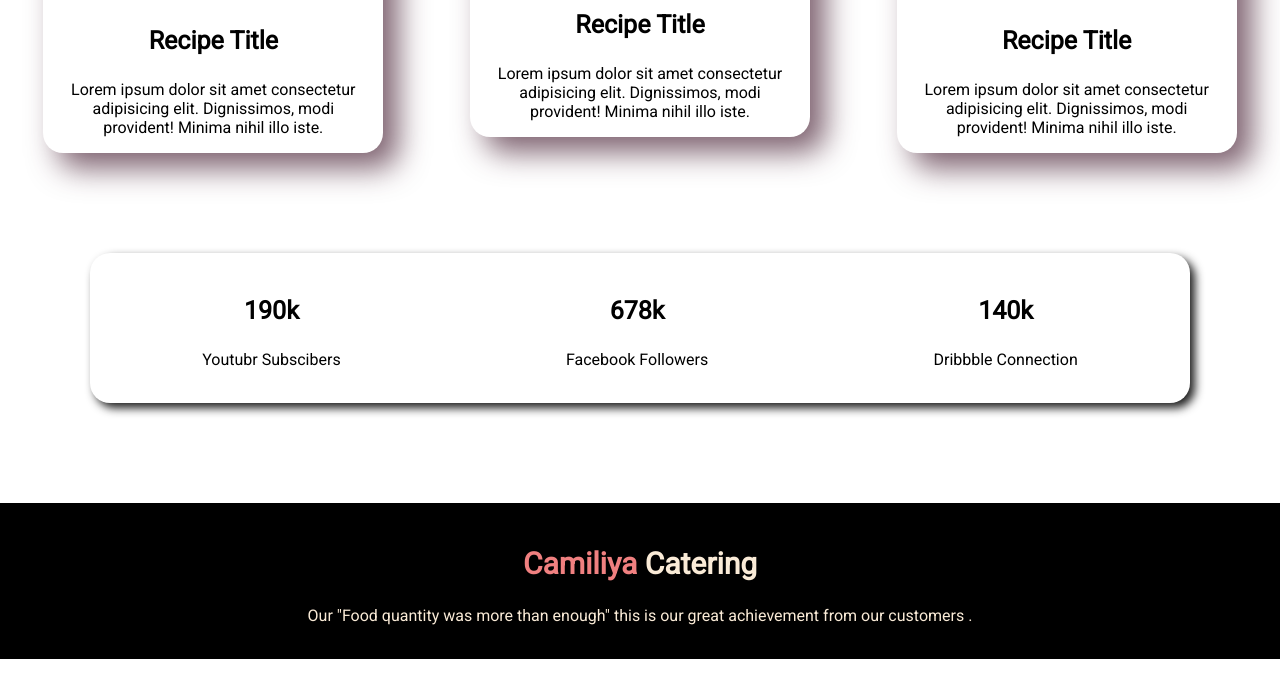
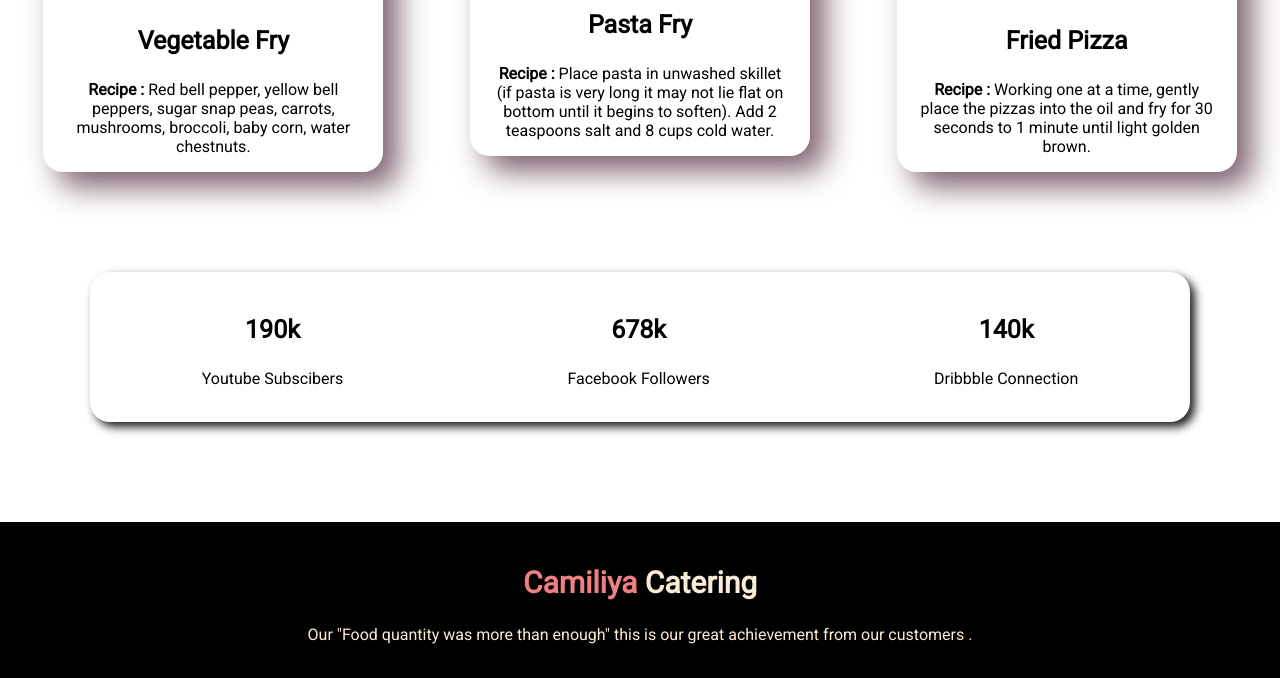
Before and after one commit to KhairuzzamanHridoy97/assignment-one-FoodCatering, a plain HTML site: page index.html in a window 1280 px wide. Shown: the part 1530-2208 px from the top of the page. Drawn offline with Linux system fonts and the light colour scheme.

Commit message:
modify recepies

```diff
--- a/css/style.css
+++ b/css/style.css
@@ -57,7 +57,8 @@ h3{
 }
 
 .about{
-    background: url(../img/7.png);
+    background: url("../img/7.png");
+
     background-repeat: no-repeat;
 }
 
--- a/index.html
+++ b/index.html
@@ -52,24 +52,24 @@
             <div class="recipe-card"  id="rep-bor">
                 <img src="img/Project Cover5.png" alt="vegetable-fry">
                 <div>
-                    <h3>Recipe Title</h3>
-                    <p>Lorem ipsum dolor sit amet consectetur adipisicing elit. Dignissimos, modi provident! Minima nihil illo iste.</p>
+                    <h3>Vegetable Fry</h3>
+                    <p> <b> Recipe : </b> Red bell pepper, yellow bell peppers, sugar snap peas, carrots, mushrooms, broccoli, baby corn, water chestnuts.</p>
                 </div>
             </div>
 
             <div class="recipe-card" >
-                <img src="img/Project Cover7.png" alt="vegetable-fry">
+                <img src="img/Project Cover7.png" alt="pasta-fry">
                 <div>
-                    <h3>Recipe Title</h3>
-                    <p>Lorem ipsum dolor sit amet consectetur adipisicing elit. Dignissimos, modi provident! Minima nihil illo iste.</p>
+                    <h3> Pasta Fry</h3>
+                    <p><strong>Recipe : </strong> Place pasta in unwashed skillet (if pasta is very long it may not lie flat on bottom until it begins to soften). Add 2 teaspoons salt and 8 cups cold water.</p>
                 </div>
             </div>
 
             <div class="recipe-card">
-                <img src="img/Project Cover8.png" alt="vegetable-fry">
+                <img src="img/Project Cover8.png" alt="pizza">
                 <div>
-                    <h3>Recipe Title</h3>
-                    <p>Lorem ipsum dolor sit amet consectetur adipisicing elit. Dignissimos, modi provident! Minima nihil illo iste.</p>
+                    <h3>Fried Pizza</h3>
+                    <p> <strong>Recipe : </strong> Working one at a time, gently place the pizzas into the oil and fry for 30 seconds to 1 minute until light golden brown.</p>
                 </div>
             </div>
         </div>
@@ -78,7 +78,7 @@
 
             <div class="social-media">
                 <h3>190k</h3>
-                <p>Youtubr Subscibers</p>
+                <p>Youtube Subscibers</p>
             </div>
 
             <div class="social-media">
```
